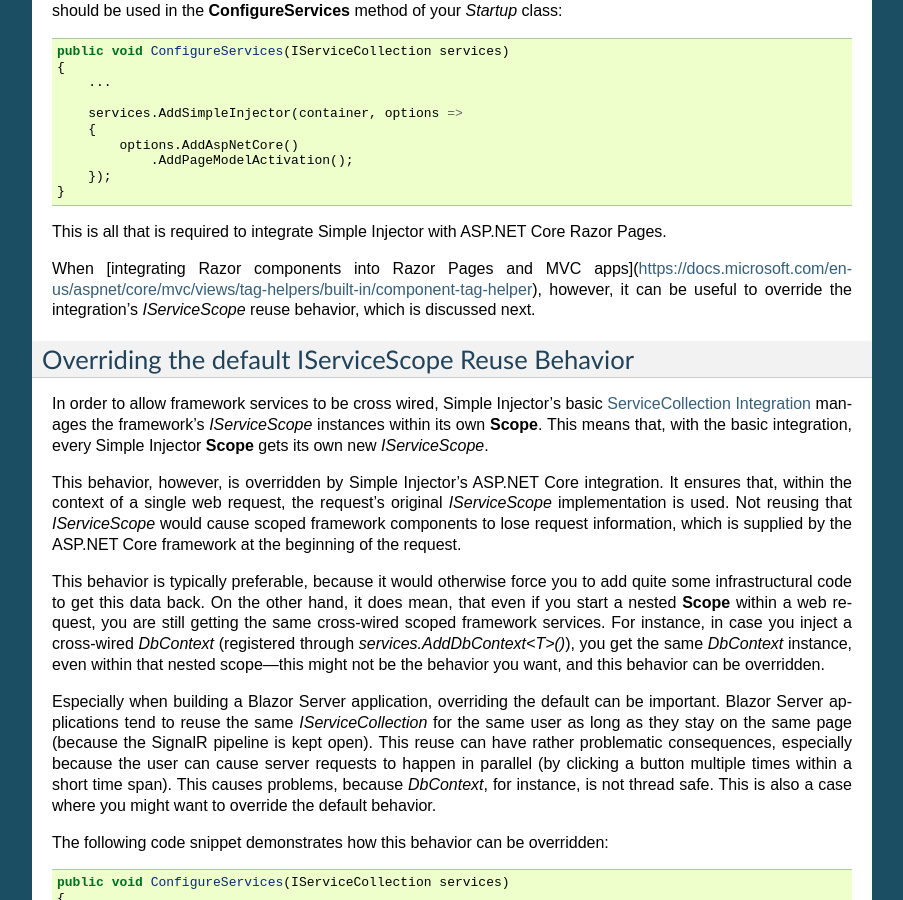
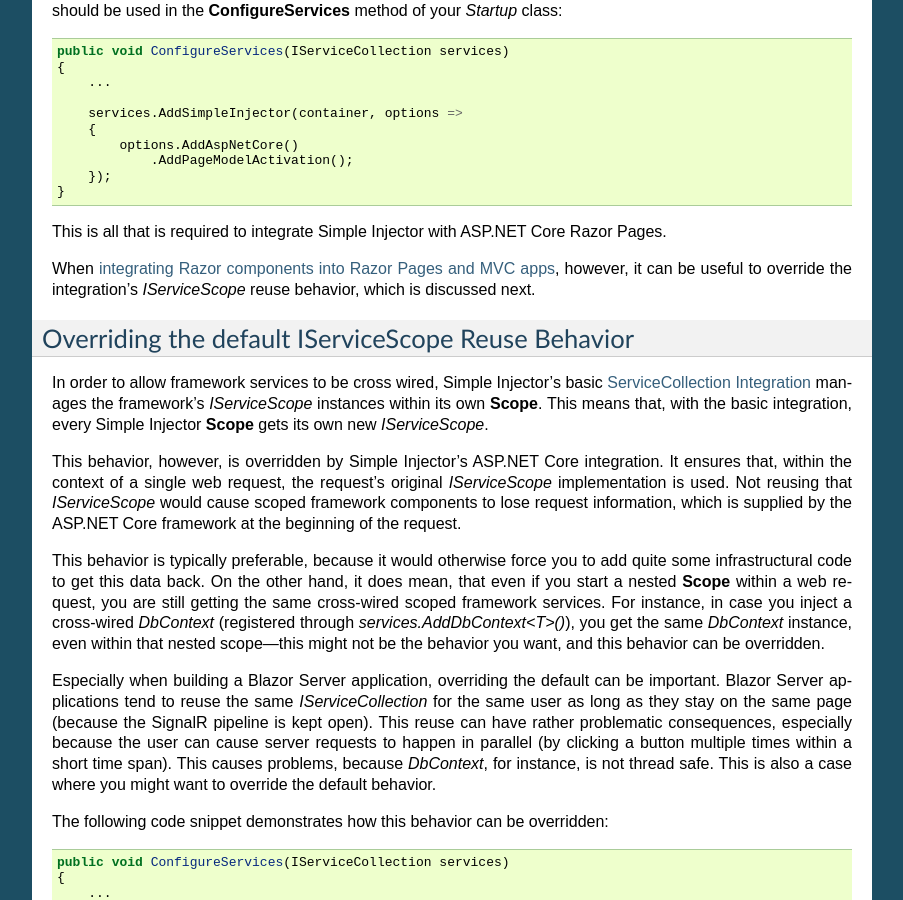
Before and after one commit to simpleinjector/Documentation, a Sphinx documentation site: the page built from source/aspnetintegration.rst, in a window 1280 px wide and 900 px high, scrolled down 7599 px. Shown: the whole window, without its empty margins (198-1101 px from the left). Built offline with Sphinx 7.4.7, drawn with Linux system fonts in a browser that asks for light colours.

Commit message:
Fixed invalid markup.

```diff
--- a/source/aspnetintegration.rst
+++ b/source/aspnetintegration.rst
@@ -416,7 +416,7 @@ Integration for Razor Pages is part of the *SimpleInjector.Integration.AspNetCor
 
 This is all that is required to integrate Simple Injector with ASP.NET Core Razor Pages.
 
-When [integrating Razor components into Razor Pages and MVC apps](https://docs.microsoft.com/en-us/aspnet/core/mvc/views/tag-helpers/built-in/component-tag-helper), however, it can be useful to override the integration's `IServiceScope` reuse behavior, which is discussed next.
+When `integrating Razor components into Razor Pages and MVC apps <https://docs.microsoft.com/en-us/aspnet/core/mvc/views/tag-helpers/built-in/component-tag-helper>`_, however, it can be useful to override the integration's `IServiceScope` reuse behavior, which is discussed next.
 
 .. _service-scope-reuse behavior:
 
```
